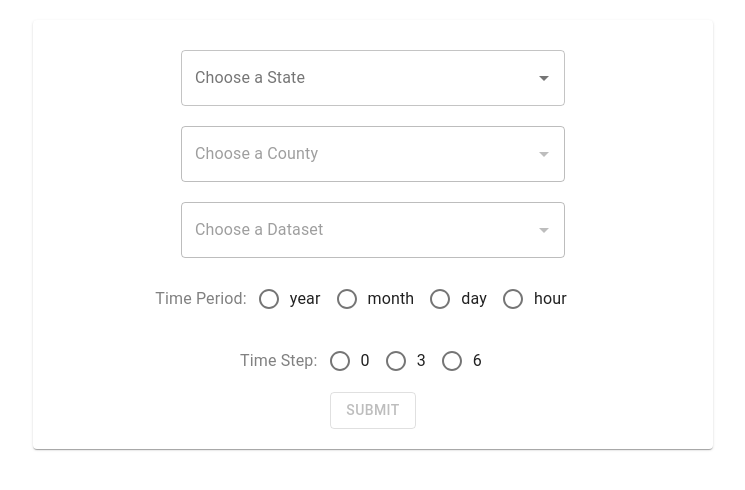
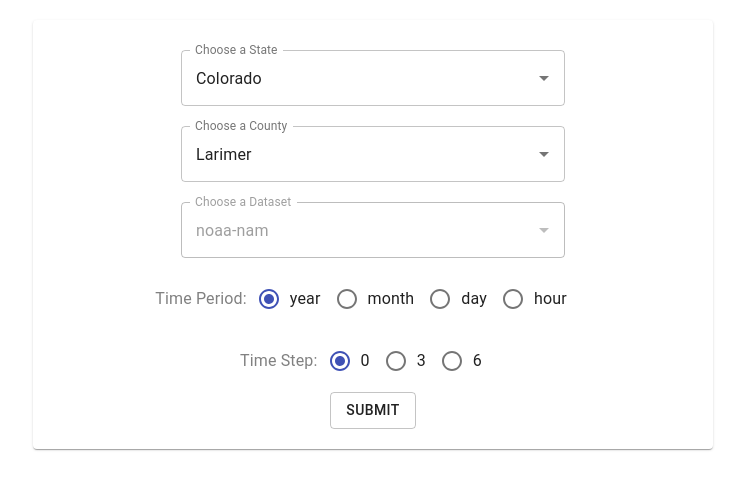
Before and after one commit to Project-Sustain/matlab-notebook, a React (Create React App) app in the folder client/app/: page / in a window 1280 px wide. Shown: the top 490 px of the page, without its empty margins (267-1012 px from the left). Built offline with nearby package versions, Linux system fonts and the light colour scheme.

Commit message:
finish up

```diff
--- a/client/app/src/components/CustomAutocomplete.js
+++ b/client/app/src/components/CustomAutocomplete.js
@@ -17,7 +17,7 @@ export default function CustomAutocomplete(props) {
         if(props.type === "state") {
             props.state.setSelectedState(value);
             props.state.setCounties(countyMap[`${value}`]);
-            // props.state.setSelectedCounty(countyMap[`${value}`][0]);
+            props.state.setSelectedCounty(countyMap[`${value}`][0]);
         }
         else if(props.type === "county") {
             props.state.setSelectedCounty(value);
@@ -27,12 +27,25 @@ export default function CustomAutocomplete(props) {
         }
     }
 
+    function getValue() {
+        if(props.type === "state") {
+            return props.state.selectedState;
+        }
+        else if(props.type === "county") {
+            return props.state.selectedCounty;
+        }
+        else if(props.type === "dataset") {
+            return props.state.collection;
+        }
+    }
+
     return (
         <Autocomplete
             className={classes.root}
             disabled={props.disabled}
             autoHighlight
             options={props.options}
+            value={getValue()}
             onChange={(event, value) => {
                 if (value) {
                     handleChange(value);
--- a/client/app/src/components/CustomRadios.js
+++ b/client/app/src/components/CustomRadios.js
@@ -30,7 +30,7 @@ export default function CustomRadios(props) {
 
     function getRadios() {
         return props.options.map((option, index) => {
-            return <FormControlLabel key={index} value={option} control={<Radio color="primary" onClick={() => props.set(option)} />} label={option} />
+            return <FormControlLabel key={index} value={option} control={<Radio color="primary" checked={props.access === option} onClick={() => props.set(option)} />} label={option} />
         })
     }
 }
--- a/client/app/src/components/Main.js
+++ b/client/app/src/components/Main.js
@@ -20,18 +20,15 @@ export default function Main() {
     const timeSteps = ["0", "3", "6"];
     const field = "total_precipitation_kg_per_squared_meter"; //FIXME hard-coded for now
 
-    const [selectedState, setSelectedState] = useState("");
+    const [selectedState, setSelectedState] = useState("Colorado");
     const [counties, setCounties] = useState([]);
-    const [selectedCounty, setSelectedCounty] = useState("");
+    const [selectedCounty, setSelectedCounty] = useState("Larimer");
     const [timePeriod, setTimePeriod] = useState(timePeriods[0]);
     const [timeStep, setTimeStep] = useState(timeSteps[0]);
     const [collection, setCollection] = useState("noaa-nam"); //FIXME hard-coded for now
 
     const [gisJoin, setGisJoin] = useState("");
     const [open, setOpen] = useState(false);
-
-    console.log({selectedState})
-    console.log({selectedCounty})
 
     return (
         <Grid container direction="row" justifyContent="center" alignItems="center">
@@ -40,27 +37,27 @@ export default function Main() {
                     <CustomAutocomplete
                         label="Choose a State"
                         options={stateArray}
-                        state={{ setSelectedState, setCounties, setSelectedCounty }}
+                        state={{ setSelectedState, setCounties, setSelectedCounty, selectedState }}
                         disabled={false}
                         type="state"
                     />
                     <CustomAutocomplete
                         label="Choose a County"
                         options={counties}
-                        state={{ setSelectedCounty }}
+                        state={{ setSelectedCounty, selectedCounty }}
                         disabled={selectedState === ""}
                         type="county"
                     />
                     <CustomAutocomplete
                         label="Choose a Dataset"
                         options={[]} //FIXME hard-coded for now
-                        state={{ setCollection }}
+                        state={{ setCollection, collection }}
                         disabled={true} //FIXME hard-coded for now
                         type="dataset"
                     />
                     <CustomRadios options={timePeriods} set={setTimePeriod} access={timePeriod} label="Time Period" />
                     <CustomRadios options={timeSteps} set={setTimeStep} access={timeStep} label="Time Step" />
-                    <Button variant="outlined" disabled={disableSubmit()} onClick={handleSubmit}>Submit</Button>
+                    <Button variant="outlined" onClick={handleSubmit}>Submit</Button>
                 </Grid>
             </Paper>
                 <Response state={{ open, setOpen, gisJoin, collection, field, timePeriod, timeStep }} />
@@ -80,8 +77,4 @@ export default function Main() {
         setOpen(true)
         findGISJoin();
     }
-
-    function disableSubmit() {
-        return selectedState === "" && selectedCounty === "";
-    }
 }
```
